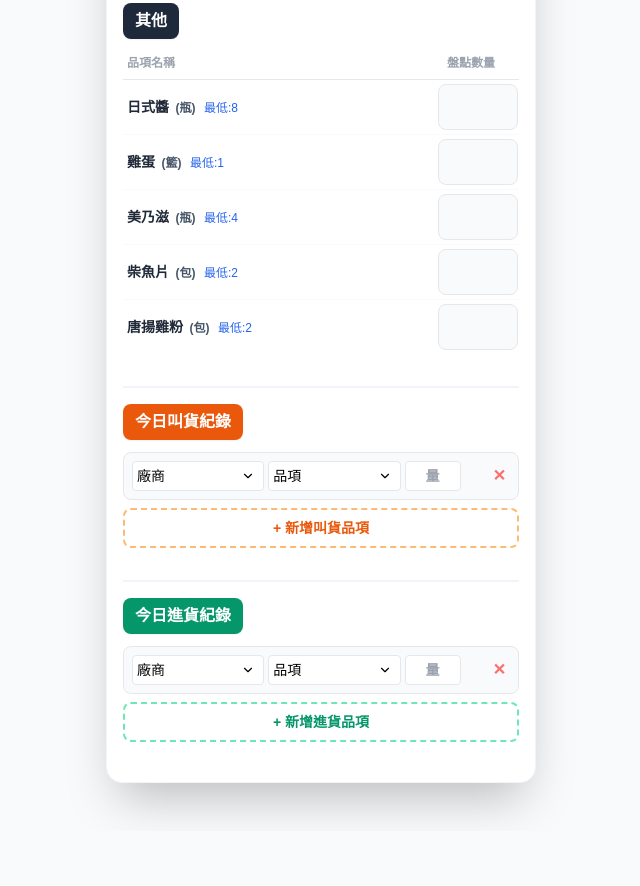
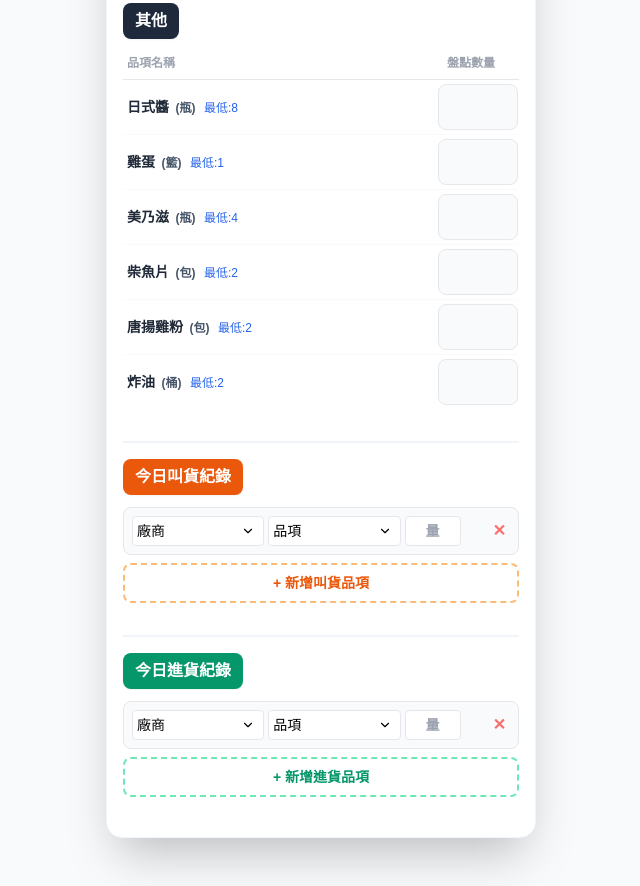
Before and after one commit to ethansong1101/BigCity, a plain HTML site: page index.html in a window 1280 px wide. Shown: the part 1955-2841 px from the top of the page, without its empty margins (319-959 px from the left). Before the commit the page ends 2786 px from the top, so only its background shows below. Drawn offline with nearby package versions, Linux system fonts and the light colour scheme.

Commit message:
Update index.html

```diff
--- a/index.html
+++ b/index.html
@@ -141,7 +141,8 @@
                     { n: "雞蛋", u: "(籃)", s: 1 },
                     { n: "美乃滋", u: "(瓶)", s: 4 },
                     { n: "柴魚片", u: "(包)", s: 2 },
-                    { n: "唐揚雞粉", u: "(包)", s: 2 }
+                    { n: "唐揚雞粉", u: "(包)", s: 2 },
+                    { n: "炸油", u: "(桶)", s: 2 }
                 ]
             }
         ];
```
